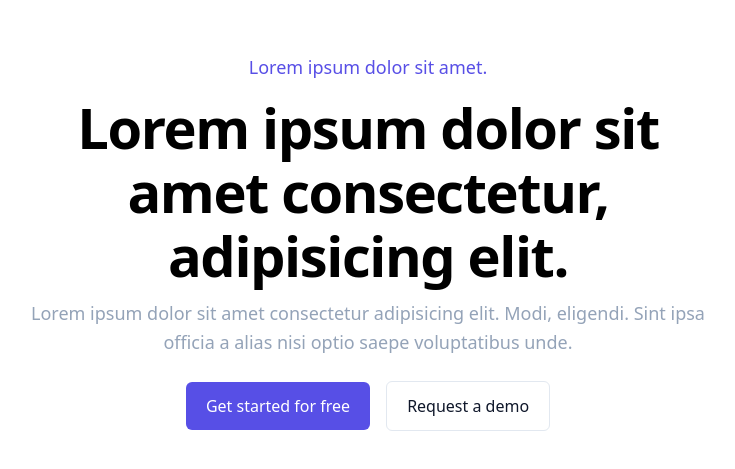
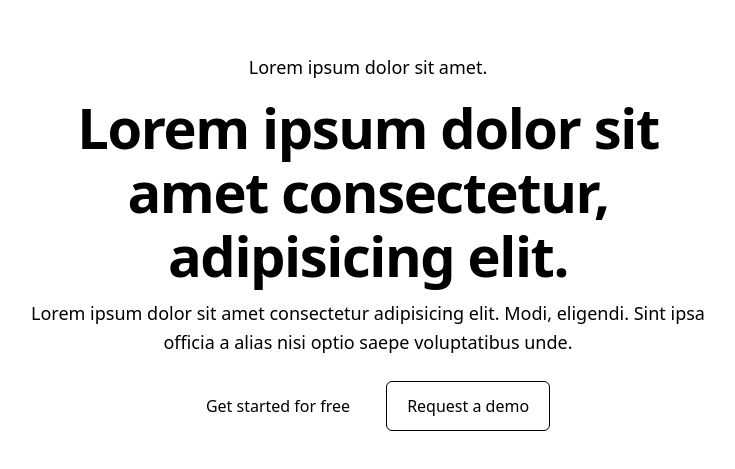
Before and after one commit to k-v-dimitrov/ceramicss, a Next.js app: page / in a window 1280 px wide. Shown: the part 159-628 px from the top of the page, without its empty margins (272-1007 px from the left). Built offline with nearby package versions, Linux system fonts and the light colour scheme.

Commit message:
feat: setup tailwind theme colors

```diff
--- a/tailwind.config.js
+++ b/tailwind.config.js
@@ -1,10 +1,64 @@
 /** @type {import('tailwindcss').Config} */
 module.exports = {
-  content: [
-    './src/**/*.{ts,tsx}',
-  ],
+  content: ["./src/**/*.{ts,tsx}"],
   theme: {
-    extend: {},
+    colors: {
+      primary: {
+        100: "#C8F3FA",
+        200: "#94E2F6",
+        300: "#5CC1E6",
+        400: "#339BCD",
+        500: "#006AAC",
+        600: "#005293",
+        700: "#003D7B",
+        800: "#002B63",
+        900: "#001F52",
+      },
+      success: {
+        100: "#EEFEE1",
+        200: "#D9FDC4",
+        300: "#BEF9A6",
+        400: "#A3F48E",
+        500: "#7aed69",
+        600: "#53CB4C",
+        700: "#34AA38",
+        800: "#21892C",
+        900: "#147125",
+      },
+      info: {
+        100: "#C8F3FA",
+        200: "#94E2F6",
+        300: "#5CC1E6",
+        400: "#339BCD",
+        500: "#006AAC",
+        600: "#005293",
+        700: "#003D7B",
+        800: "#002B63",
+        900: "#001F52",
+      },
+      warning: {
+        100: "#FEF6CF",
+        200: "#FEEBA0",
+        300: "#FEDD71",
+        400: "#FDCF4D",
+        500: "#FDB913",
+        600: "#D9980D",
+        700: "#B67909",
+        800: "#925D06",
+        900: "#794903",
+      },
+      danger: {
+        100: "#FDEDDC",
+        200: "#FCD8BA",
+        300: "#F8BB97",
+        400: "#F19F7B",
+        500: "#E97451",
+        600: "#C8513B",
+        700: "#A73328",
+        800: "#871B19",
+        900: "#6F0F15",
+      },
+    },
   },
   plugins: [],
-}
+};
```
